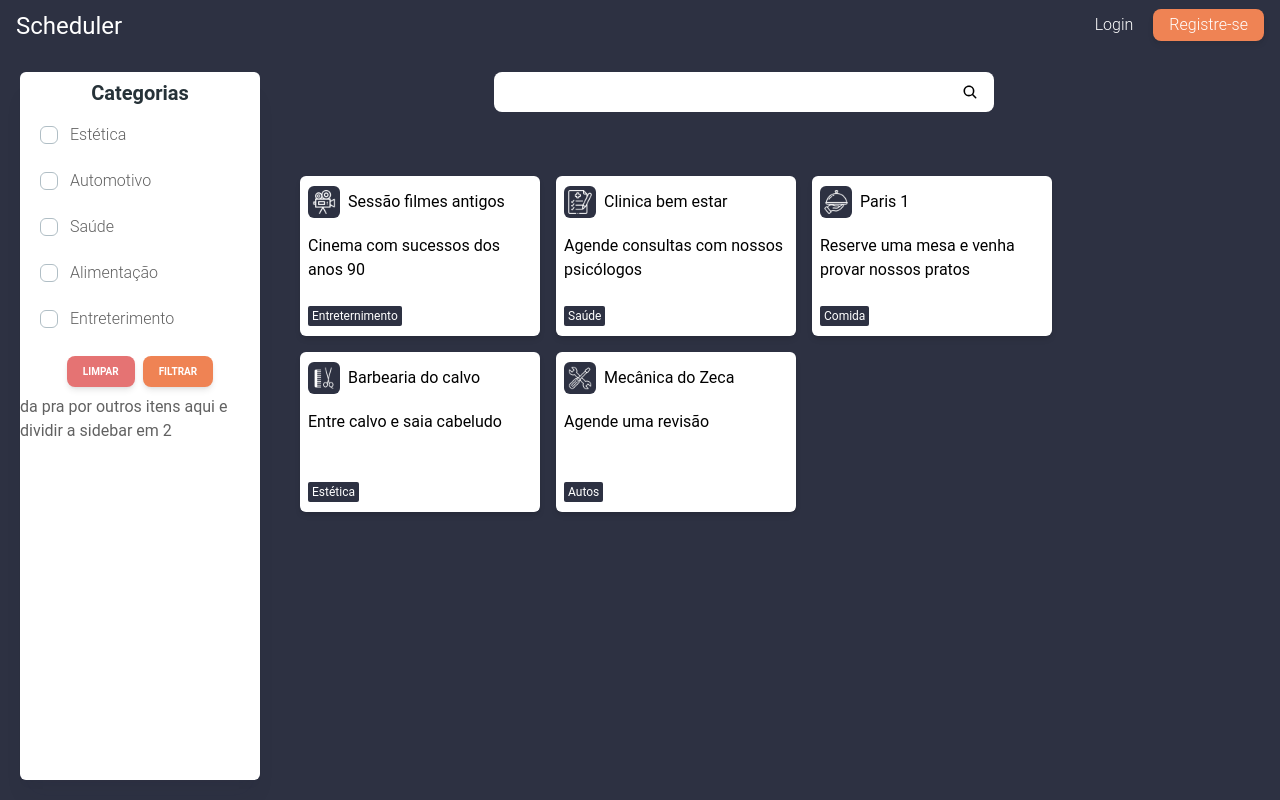
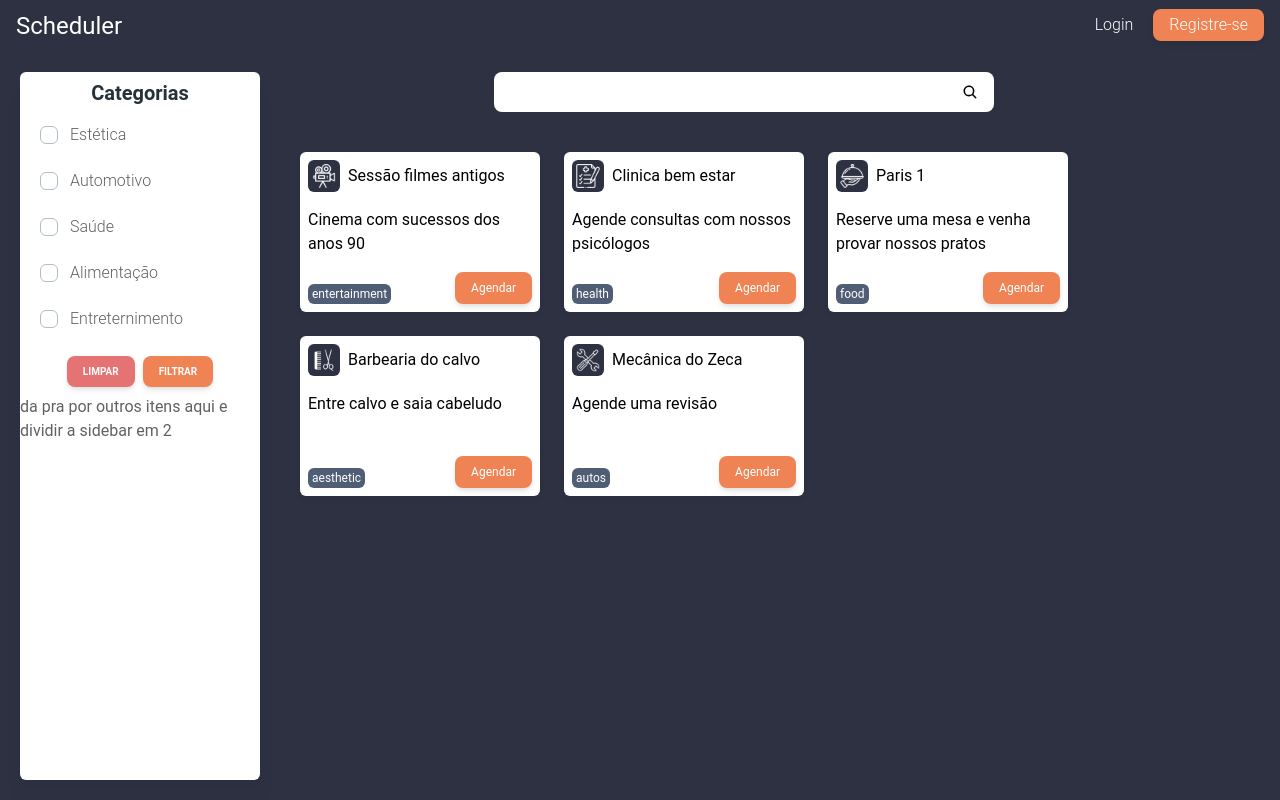
Before and after one commit to ViniciusBeuther/Barber_Scheduler, a React (Vite) app: page /homeScreen in a window 1280 px wide. Built offline with nearby package versions, Linux system fonts and the light colour scheme.

Commit message:
Feat: added filter algorithm

```diff
--- a/src/components/CardSection.jsx
+++ b/src/components/CardSection.jsx
@@ -3,45 +3,57 @@ import healthIcon from "../assets/Icons/health-icon.png";
 import foodServiceIcon from "../assets/Icons/food-service-icon.png";
 import hairSalon from "../assets/Icons/hair-salon-icon.png";
 import toolsIcon from "../assets/Icons/tools-icon.png";
+import { Button } from "@material-tailwind/react";
 
-const CardSection = () => {
+const CardSection = ({ chosenOptions }) => {
   const establishments = [
     {
       establishmentName: "Sessão filmes antigos",
       logoType: entertainmentIcon,
-      type: "Entreternimento",
+      type: "entertainment",
       summary: "Cinema com sucessos dos anos 90",
     },
     {
       establishmentName: "Clinica bem estar",
       logoType: healthIcon,
-      type: "Saúde",
+      type: "health",
       summary: "Agende consultas com nossos psicólogos",
     },
     {
       establishmentName: "Paris 1",
       logoType: foodServiceIcon,
-      type: "Comida",
+      type: "food",
       summary: "Reserve uma mesa e venha provar nossos pratos",
     },
     {
       establishmentName: "Barbearia do calvo",
       logoType: hairSalon,
-      type: "Estética",
+      type: "aesthetic",
       summary: "Entre calvo e saia cabeludo",
     },
     {
       establishmentName: "Mecânica do Zeca",
       logoType: toolsIcon,
-      type: "Autos",
+      type: "autos",
       summary: "Agende uma revisão",
     },
   ];
+
+  const filteredEstablishments = establishments.filter((establishment) =>
+    chosenOptions.some(
+      (option) => option.name === establishment.type && option.value,
+    ),
+  );
+
   return (
-    <section className="ml-10 flex flex-wrap gap-4">
-      {establishments.map((establishment) => {
+    <section className="ml-10 flex flex-wrap gap-6">
+      {filteredEstablishments.length < 1
+        ? establishments.map((establishment, idx) => {
             return (
-          <article className="flex h-40 w-60 flex-col justify-center gap-4 rounded-md bg-white p-2 shadow-md">
+              <article
+                key={idx}
+                className="flex h-40 w-60 flex-col justify-center gap-4 rounded-md bg-white p-2 shadow-md shadow-customBlue-500/5"
+              >
                 <div className="flex items-center gap-2">
                   <div className="h-8 w-8 rounded-md bg-customBlue-500 p-1">
                     <img
@@ -52,10 +64,46 @@ const CardSection = () => {
                   <p>{establishment.establishmentName}</p>
                 </div>
                 <p className="h-14">{establishment.summary}</p>
-            <div className="flex ">
-              <p className="rounded-sm bg-customBlue-500 p-1 text-xs leading-none text-white">
+                <div className="flex items-end justify-between">
+                  <p className="h-5 rounded-md bg-customBlue-300 p-1 text-xs leading-none text-white">
                     {establishment.type}
                   </p>
+                  <Button
+                    className="bg-customOrange-500 font-normal normal-case"
+                    size="sm"
+                  >
+                    Agendar
+                  </Button>
+                </div>
+              </article>
+            );
+          })
+        : filteredEstablishments.map((establishment, idx) => {
+            return (
+              <article
+                key={idx}
+                className="flex h-40 w-60 flex-col justify-center gap-4 rounded-md bg-white p-2 shadow-md shadow-customBlue-500/5"
+              >
+                <div className="flex items-center gap-2">
+                  <div className="h-8 w-8 rounded-md bg-customBlue-500 p-1">
+                    <img
+                      src={establishment.logoType}
+                      alt={establishment.establishmentName}
+                    />
+                  </div>
+                  <p>{establishment.establishmentName}</p>
+                </div>
+                <p className="h-14">{establishment.summary}</p>
+                <div className="flex items-end justify-between">
+                  <p className="h-5 rounded-md bg-customBlue-300 p-1 text-xs leading-none text-white">
+                    {establishment.type}
+                  </p>
+                  <Button
+                    className="bg-customOrange-500 font-normal normal-case"
+                    size="sm"
+                  >
+                    Agendar
+                  </Button>
                 </div>
               </article>
             );
--- a/src/components/Sidebar.jsx
+++ b/src/components/Sidebar.jsx
@@ -6,7 +6,16 @@ import {
   Button,
 } from "@material-tailwind/react";
 
-function Sidebar() {
+function Sidebar({
+  aestheticBox,
+  autoBox,
+  HealthBox,
+  foodBox,
+  entertainmentBox,
+  filterFunction,
+  clearFieldsFunction,
+  handleCheckBoxChange,
+}) {
   return (
     <Card className="flex w-60 items-center rounded-md shadow-xl shadow-customBlue-500/5">
       <div className="p-2">
@@ -18,46 +27,69 @@ function Sidebar() {
       <List>
         <Checkbox
           id="aestheticField"
+          name="aesthetic"
           label="Estética"
           ripple={true}
           className="h-[18px] w-[18px]"
           color="orange"
+          checked={aestheticBox}
+          onChange={handleCheckBoxChange}
         />
         <Checkbox
           id="autosField"
+          name="autos"
           label="Automotivo"
           ripple={true}
           className="h-[18px] w-[18px]"
           color="orange"
+          checked={autoBox}
+          onChange={handleCheckBoxChange}
         />
         <Checkbox
           id="healthcareField"
+          name="health"
           label="Saúde"
           ripple={true}
           className="h-[18px] w-[18px]"
           color="orange"
+          checked={HealthBox}
+          onChange={handleCheckBoxChange}
         />
         <Checkbox
           id="foodField"
+          name="food"
           label="Alimentação"
           ripple={true}
           className="h-[18px] w-[18px]"
           color="orange"
+          checked={foodBox}
+          onChange={handleCheckBoxChange}
         />
         <Checkbox
           id="entertainmentField"
-          label="Entreterimento"
+          name="entertainment"
+          label="Entreternimento"
           ripple={true}
           className="h-[18px] w-[18px]"
           color="orange"
+          checked={entertainmentBox}
+          onChange={handleCheckBoxChange}
         />
       </List>
 
       <div className="flex justify-center gap-2 p-2">
-        <Button className="bg-red-300 text-[10px]" size="sm">
+        <Button
+          className="bg-red-300 text-[10px]"
+          size="sm"
+          onClick={clearFieldsFunction}
+        >
           Limpar
         </Button>
-        <Button className="bg-customOrange-500 text-[10px]" size="sm">
+        <Button
+          className="bg-customOrange-500 text-[10px]"
+          size="sm"
+          onClick={filterFunction}
+        >
           Filtrar
         </Button>
       </div>
--- a/src/pages/HomeScreen.jsx
+++ b/src/pages/HomeScreen.jsx
@@ -3,18 +3,71 @@ import Header from "../components/Header";
 import SearchBar from "../components/SearchBar";
 import Sidebar from "../components/Sidebar";
 import CardSection from "../components/CardSection";
+import { useState } from "react";
 
 const HomeScreen = () => {
+  const [test, setTest] = useState({
+    aesthetic: false,
+    autos: false,
+    health: false,
+    food: false,
+    entertainment: false,
+  });
+  const [chosenOptions, setChosenOptions] = useState([]);
+
+  const handleChange = (ev) => {
+    setTest((prev) => ({
+      ...prev,
+      [ev.target.name]: ev.target.checked,
+    }));
+  };
+
+  const handleFilter = (
+    aestheticField,
+    autoField,
+    healthField,
+    foodField,
+    entertainmentField,
+  ) => {
+    const allOptions = [
+      { name: "aesthetic", value: aestheticField },
+      { name: "autos", value: autoField },
+      { name: "health", value: healthField },
+      { name: "food", value: foodField },
+      { name: "entertainment", value: entertainmentField },
+    ];
+
+    const chosen = allOptions.filter((option) => option.value == true);
+
+    setChosenOptions(chosen);
+  };
+
   return (
     <main className="flex h-screen flex-col bg-customBlue-500">
       <Header />
       <section className="m-5 flex flex-1">
-        <Sidebar />
-        <div className="flex flex-col gap-16">
+        <Sidebar
+          aestheticBox={test.aesthetic}
+          HealthBox={test.health}
+          autoBox={test.autos}
+          foodBox={test.food}
+          entertainmentBox={test.entertainment}
+          filterFunction={() =>
+            handleFilter(
+              test.aesthetic,
+              test.health,
+              test.autos,
+              test.food,
+              test.entertainment,
+            )
+          }
+          handleCheckBoxChange={handleChange}
+        />
+        <div className="flex w-full flex-col gap-10">
           <section className="w-full">
             <SearchBar />
           </section>
-          <CardSection />
+          <CardSection chosenOptions={chosenOptions} />
         </div>
       </section>
       {/*<Footer />*/}
```
Lines whose indentation alone changed are shown as unchanged.
